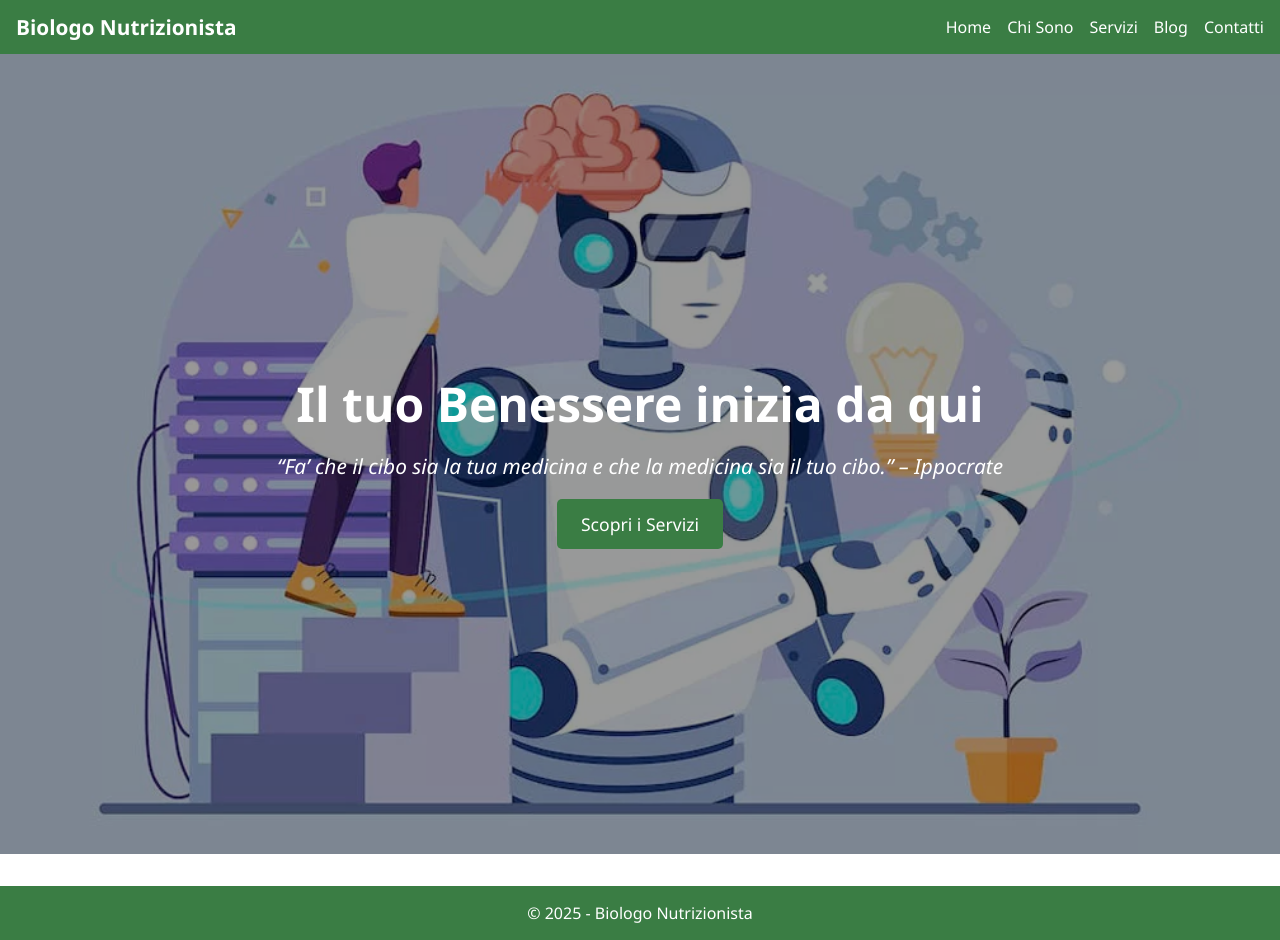
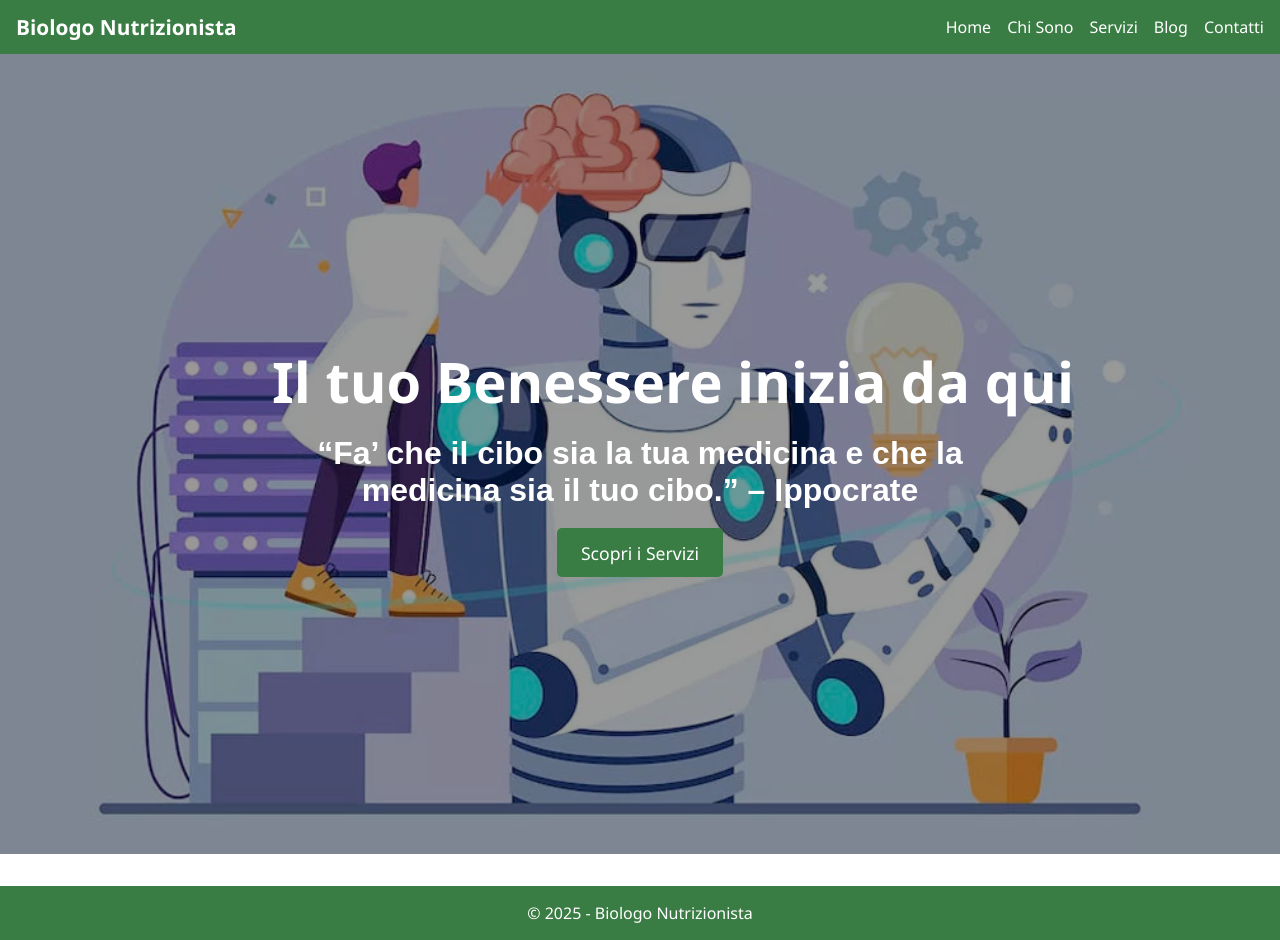
Before and after one commit to Lolla626/ProvaSitoNutrizionista, a plain HTML site: page index.html in a window 1280 px wide. Drawn offline with Linux system fonts and the light colour scheme.

Commit message:
Add files via upload

```diff
--- a/index.html
+++ b/index.html
@@ -27,8 +27,9 @@
   <header class="hero">
     <div class="overlay"></div>
     <div class="hero-content">
+      <!-- Frase non va mai a capo grazie a white-space: nowrap -->
       <h1>Il tuo Benessere inizia da qui</h1>
-      <p>“Fa’ che il cibo sia la tua medicina e che la medicina sia il tuo cibo.” – Ippocrate</p>
+      <p class="hero-quote">“Fa’ che il cibo sia la tua medicina e che la medicina sia il tuo cibo.” – Ippocrate</p>
       <a href="servizi.html" class="btn">Scopri i Servizi</a>
     </div>
   </header>
--- a/styles.css
+++ b/styles.css
@@ -80,7 +80,6 @@
 
 /* HERO SECTION */
 .hero {
-    /* Aggiorna se l'immagine è in un'altra cartella: */
   background: url("ai-tool-immagini.webp") center center/cover no-repeat;
   height: 100vh;
   position: relative;
@@ -108,14 +107,27 @@
   padding: 2rem;
 }
 
+/* Frase più grande, in grassetto, e no-wrap */
 .hero h1 {
-    font-size: 3rem;
+  font-size: 3.5rem;
+  font-weight: 700;
   margin-bottom: 1rem;
+  white-space: nowrap; /* testo su una sola riga */
 }
 
-  .hero p {
-    font-size: 1.3rem;
-    font-style: italic;
+/* Riduci un po' la dimensione su schermi molto piccoli per evitare scrolling orizzontale */
+@media (max-width: 480px) {
+  .hero h1 {
+    font-size: 2.4rem;
+  }
+}
+
+/* CITAZIONE IPPOCRATE */
+.hero-quote {
+  font-family: Arial, sans-serif;
+  font-size: 2rem;
+  font-weight: 700;
+  font-style: normal;
   margin-bottom: 2rem;
 }
 
```
Lines whose indentation alone changed are shown as unchanged.
